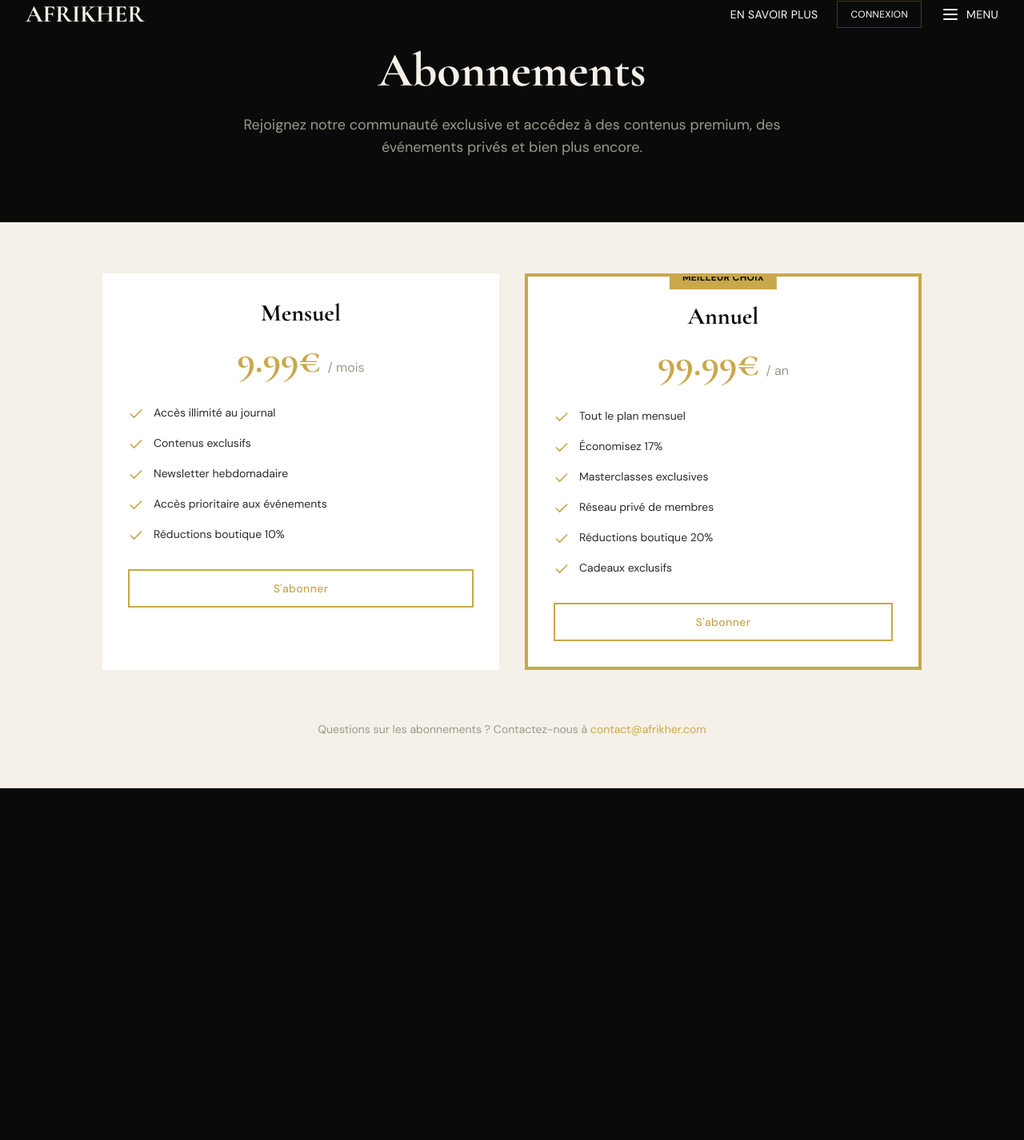
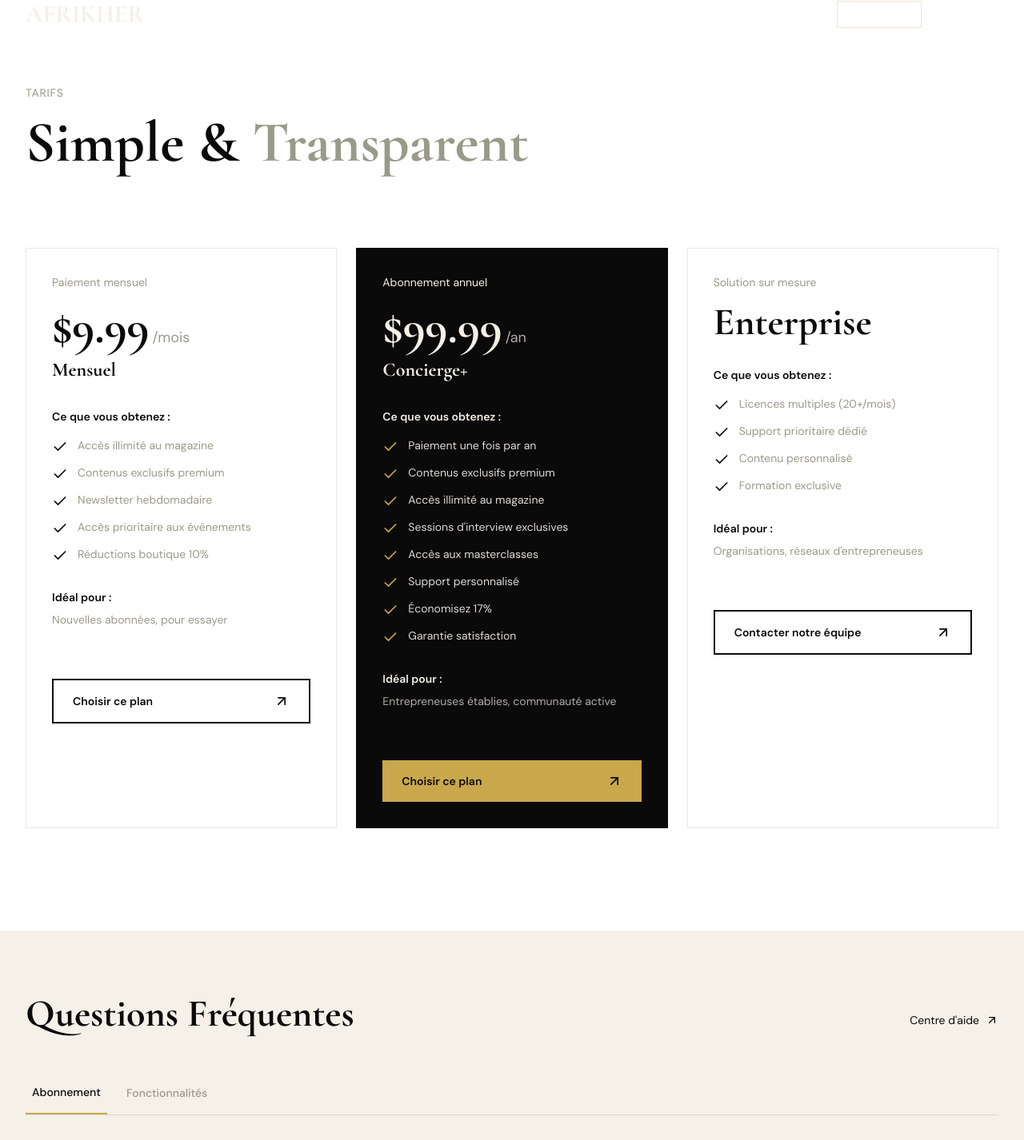
Before and after one commit to ekilalumande7-crypto/afrikher-client, a Next.js app: page /abonnements in a window 1280 px wide. Shown: the part 22-1448 px from the top of the page at 80% size. Before the commit the page ends 1008 px from the top, so only its background shows below. Built offline with nearby package versions, Linux system fonts and the light colour scheme; no server answers.

Commit message:
Redesign AFRIKHER subscription page

```diff
--- a/app/abonnements/page.tsx
+++ b/app/abonnements/page.tsx
@@ -2,39 +2,81 @@
 
 import { useEffect, useState } from 'react';
 import { useRouter } from 'next/navigation';
-import { Check } from 'lucide-react';
-import AfrikherButton from '@/components/ui/afrikher-button';
-import AfrikherCard from '@/components/ui/afrikher-card';
+import { Check, ArrowUpRight, ChevronDown } from 'lucide-react';
 import { createClient } from '@/lib/supabase/client';
 
 const plans = [
   {
     name: 'Mensuel',
     price: 9.99,
-    interval: 'mois',
+    interval: '/mois',
     plan: 'monthly',
+    description: 'Paiement mensuel',
     features: [
-      'Accès illimité au journal',
-      'Contenus exclusifs',
+      'Accès illimité au magazine',
+      'Contenus exclusifs premium',
       'Newsletter hebdomadaire',
       'Accès prioritaire aux événements',
       'Réductions boutique 10%',
     ],
+    goodFor: 'Nouvelles abonnées, pour essayer',
   },
   {
-    name: 'Annuel',
+    name: 'Concierge+',
     price: 99.99,
-    interval: 'an',
+    interval: '/an',
     plan: 'annual',
     featured: true,
+    description: 'Abonnement annuel',
     features: [
-      'Tout le plan mensuel',
+      'Paiement une fois par an',
+      'Contenus exclusifs premium',
+      'Accès illimité au magazine',
+      'Sessions d\'interview exclusives',
+      'Accès aux masterclasses',
+      'Support personnalisé',
       'Économisez 17%',
-      'Masterclasses exclusives',
-      'Réseau privé de membres',
-      'Réductions boutique 20%',
-      'Cadeaux exclusifs',
+      'Garantie satisfaction',
     ],
+    goodFor: 'Entrepreneuses établies, communauté active',
+  },
+  {
+    name: 'Enterprise',
+    price: null,
+    interval: '',
+    plan: 'enterprise',
+    description: 'Solution sur mesure',
+    features: [
+      'Licences multiples (20+/mois)',
+      'Support prioritaire dédié',
+      'Contenu personnalisé',
+      'Formation exclusive',
+    ],
+    goodFor: 'Organisations, réseaux d\'entrepreneuses',
+    isEnterprise: true,
+  },
+];
+
+const faqs = [
+  {
+    category: 'Abonnement',
+    question: 'Puis-je annuler mon abonnement à tout moment ?',
+    answer: 'Oui, vous pouvez annuler votre abonnement à tout moment. Aucun frais caché, aucune surprise. Votre accès restera actif jusqu\'à la fin de votre période de facturation.',
+  },
+  {
+    category: 'Abonnement',
+    question: 'Quels modes de paiement acceptez-vous ?',
+    answer: 'Nous acceptons toutes les cartes de crédit principales (Visa, Mastercard, American Express) ainsi que les paiements via mobile money pour nos abonnées africaines.',
+  },
+  {
+    category: 'Fonctionnalités',
+    question: 'Puis-je accéder aux archives du magazine ?',
+    answer: 'Oui, tous nos abonnés ont accès à l\'intégralité de nos archives depuis le lancement d\'AFRIKHER.',
+  },
+  {
+    category: 'Fonctionnalités',
+    question: 'Y a-t-il des événements exclusifs pour les abonnées ?',
+    answer: 'Absolument ! Nos abonnées ont accès à des événements networking, des masterclasses et des rencontres avec des entrepreneures inspirantes.',
   },
 ];
 
@@ -42,6 +84,8 @@ export default function AbonnementsPage() {
   const [loading, setLoading] = useState<string | null>(null);
   const [user, setUser] = useState<any>(null);
   const [subscription, setSubscription] = useState<any>(null);
+  const [openFaq, setOpenFaq] = useState<number | null>(0);
+  const [activeCategory, setActiveCategory] = useState('Abonnement');
   const router = useRouter();
   const supabase = createClient();
 
@@ -91,23 +135,34 @@ export default function AbonnementsPage() {
     }
   };
 
+  const handleContactEnterprise = () => {
+    router.push('/contact');
+  };
+
+  const categories = Array.from(new Set(faqs.map(faq => faq.category)));
+  const filteredFaqs = faqs.filter(faq => faq.category === activeCategory);
+
   return (
-    <div className="min-h-screen bg-afrikher-cream">
-      <section className="bg-afrikher-dark text-afrikher-cream py-20">
-        <div className="max-w-7xl mx-auto px-4 sm:px-6 lg:px-8 text-center">
-          <h1 className="font-display text-5xl md:text-6xl font-bold mb-6">
-            Abonnements
+    <div className="min-h-screen bg-white">
+      <section className="pt-32 pb-20 px-4 sm:px-6 lg:px-8">
+        <div className="max-w-7xl mx-auto">
+          <div className="mb-4">
+            <p className="font-sans text-sm uppercase tracking-wider text-afrikher-gray">
+              Tarifs
+            </p>
+          </div>
+          <h1 className="font-display text-5xl md:text-7xl font-bold text-afrikher-dark mb-4">
+            Simple &{' '}
+            <span className="text-afrikher-gray" style={{ fontFamily: 'Cormorant Garamond, serif' }}>
+              Transparent
+            </span>
           </h1>
-          <p className="font-sans text-lg text-afrikher-gray max-w-2xl mx-auto">
-            Rejoignez notre communauté exclusive et accédez à des contenus premium,
-            des événements privés et bien plus encore.
-          </p>
         </div>
       </section>
 
-      <section className="max-w-7xl mx-auto px-4 sm:px-6 lg:px-8 py-16">
+      <section className="max-w-7xl mx-auto px-4 sm:px-6 lg:px-8 pb-32">
         {subscription && subscription.status === 'active' && (
-          <div className="mb-12 p-6 bg-green-50 border-2 border-green-200 rounded">
+          <div className="mb-12 p-6 bg-green-50 border-l-4 border-green-500">
             <h3 className="font-display text-xl font-semibold text-green-800 mb-2">
               Abonnement Actif
             </h3>
@@ -119,67 +174,165 @@ export default function AbonnementsPage() {
           </div>
         )}
 
-        <div className="grid grid-cols-1 md:grid-cols-2 gap-8 max-w-5xl mx-auto">
+        <div className="grid grid-cols-1 md:grid-cols-3 gap-6">
           {plans.map((plan) => (
-            <AfrikherCard
+            <div
               key={plan.plan}
-              className={`relative p-8 ${
-                plan.featured ? 'border-4 border-afrikher-gold' : ''
-              }`}
+              className={`relative border ${
+                plan.featured
+                  ? 'bg-afrikher-dark text-afrikher-cream border-afrikher-dark'
+                  : 'bg-white text-afrikher-dark border-gray-200'
+              } transition-all duration-300 hover:shadow-xl`}
             >
-              {plan.featured && (
-                <div className="absolute -top-4 left-1/2 -translate-x-1/2 bg-afrikher-gold px-4 py-1">
-                  <span className="font-sans text-xs uppercase tracking-wide text-afrikher-dark font-bold">
-                    Meilleur choix
+              <div className="p-8">
+                <div className="mb-8">
+                  <h3 className={`font-sans text-sm mb-4 ${plan.featured ? 'text-afrikher-cream' : 'text-afrikher-gray'}`}>
+                    {plan.description}
+                  </h3>
+                  <div className="flex items-baseline mb-2">
+                    {plan.price ? (
+                      <>
+                        <span className="font-display text-6xl font-bold">
+                          ${plan.price}
                         </span>
+                        <span className={`font-sans text-lg ml-1 ${plan.featured ? 'text-afrikher-cream/70' : 'text-afrikher-gray'}`}>
+                          {plan.interval}
+                        </span>
+                      </>
+                    ) : (
+                      <span className="font-display text-5xl font-bold">
+                        {plan.name}
+                      </span>
+                    )}
                   </div>
+                  {!plan.isEnterprise && (
+                    <h2 className={`font-display text-2xl font-bold mt-2 ${plan.featured ? 'text-afrikher-cream' : 'text-afrikher-dark'}`}>
+                      {plan.name}
+                    </h2>
                   )}
-
-              <div className="text-center mb-8">
-                <h3 className="font-display text-3xl font-bold text-afrikher-dark mb-4">
-                  {plan.name}
-                </h3>
-                <div className="flex items-baseline justify-center mb-2">
-                  <span className="font-display text-5xl font-bold text-afrikher-gold">
-                    {plan.price}€
-                  </span>
-                  <span className="font-sans text-afrikher-gray ml-2">/ {plan.interval}</span>
-                </div>
                 </div>
 
-              <ul className="space-y-4 mb-8">
+                <div className="mb-8">
+                  <h4 className={`font-sans text-sm font-semibold mb-4 ${plan.featured ? 'text-afrikher-cream' : 'text-afrikher-dark'}`}>
+                    Ce que vous obtenez :
+                  </h4>
+                  <ul className="space-y-3">
                     {plan.features.map((feature, index) => (
                       <li key={index} className="flex items-start">
-                    <Check className="w-5 h-5 text-afrikher-gold mr-3 flex-shrink-0 mt-0.5" />
-                    <span className="font-sans text-sm text-afrikher-charcoal">{feature}</span>
+                        <Check className={`w-5 h-5 mr-3 flex-shrink-0 mt-0.5 ${plan.featured ? 'text-afrikher-gold' : 'text-afrikher-dark'}`} />
+                        <span className={`font-sans text-sm ${plan.featured ? 'text-afrikher-cream/90' : 'text-afrikher-gray'}`}>
+                          {feature}
+                        </span>
                       </li>
                     ))}
                   </ul>
+                </div>
 
-              <AfrikherButton
-                variant={plan.featured ? 'gold' : 'outline'}
-                size="lg"
-                className="w-full"
-                onClick={() => handleSubscribe(plan.plan)}
-                disabled={loading !== null || (subscription?.status === 'active')}
+                {plan.goodFor && (
+                  <div className="mb-8">
+                    <h4 className={`font-sans text-sm font-semibold mb-2 ${plan.featured ? 'text-afrikher-cream' : 'text-afrikher-dark'}`}>
+                      Idéal pour :
+                    </h4>
+                    <p className={`font-sans text-sm ${plan.featured ? 'text-afrikher-cream/70' : 'text-afrikher-gray'}`}>
+                      {plan.goodFor}
+                    </p>
+                  </div>
+                )}
+              </div>
+
+              <div className="p-8 pt-0">
+                <button
+                  onClick={() => plan.isEnterprise ? handleContactEnterprise() : handleSubscribe(plan.plan)}
+                  disabled={loading !== null || (subscription?.status === 'active' && !plan.isEnterprise)}
+                  className={`w-full py-4 px-6 font-sans font-semibold text-sm flex items-center justify-between group transition-all duration-300 ${
+                    plan.featured
+                      ? 'bg-afrikher-gold text-afrikher-dark hover:bg-opacity-90'
+                      : 'border-2 border-afrikher-dark text-afrikher-dark hover:bg-afrikher-dark hover:text-afrikher-cream'
+                  } disabled:opacity-50 disabled:cursor-not-allowed`}
                 >
+                  <span>
                     {loading === plan.plan
                       ? 'Redirection...'
-                  : subscription?.status === 'active'
+                      : subscription?.status === 'active' && !plan.isEnterprise
                       ? 'Abonnement actif'
-                  : 'S\'abonner'}
-              </AfrikherButton>
-            </AfrikherCard>
+                      : plan.isEnterprise
+                      ? 'Contacter notre équipe'
+                      : 'Choisir ce plan'}
+                  </span>
+                  <ArrowUpRight className="w-5 h-5 group-hover:translate-x-1 group-hover:-translate-y-1 transition-transform duration-300" />
+                </button>
+              </div>
+            </div>
+          ))}
+        </div>
+      </section>
+
+      <section className="bg-afrikher-cream py-20 px-4 sm:px-6 lg:px-8">
+        <div className="max-w-7xl mx-auto">
+          <div className="flex flex-col md:flex-row md:items-center md:justify-between mb-12">
+            <div>
+              <h2 className="font-display text-4xl md:text-5xl font-bold text-afrikher-dark mb-4">
+                Questions Fréquentes
+              </h2>
+            </div>
+            <a
+              href="/contact"
+              className="inline-flex items-center gap-2 font-sans text-sm text-afrikher-dark hover:text-afrikher-gold transition-colors duration-300 group"
+            >
+              Centre d'aide
+              <ArrowUpRight className="w-4 h-4 group-hover:translate-x-1 group-hover:-translate-y-1 transition-transform duration-300" />
+            </a>
+          </div>
+
+          <div className="mb-8 flex gap-4 border-b border-afrikher-dark/10">
+            {categories.map((category) => (
+              <button
+                key={category}
+                onClick={() => setActiveCategory(category)}
+                className={`pb-4 px-2 font-sans text-sm font-medium transition-all duration-300 ${
+                  activeCategory === category
+                    ? 'text-afrikher-dark border-b-2 border-afrikher-gold'
+                    : 'text-afrikher-gray hover:text-afrikher-dark'
+                }`}
+              >
+                {category}
+              </button>
             ))}
           </div>
 
-        <div className="mt-16 text-center">
-          <p className="font-sans text-sm text-afrikher-gray">
-            Questions sur les abonnements ? Contactez-nous à{' '}
-            <a href="mailto:contact@afrikher.com" className="text-afrikher-gold hover:underline">
-              contact@afrikher.com
-            </a>
+          <div className="space-y-4">
+            {filteredFaqs.map((faq, index) => (
+              <div
+                key={index}
+                className="bg-white border border-afrikher-dark/10 overflow-hidden"
+              >
+                <button
+                  onClick={() => setOpenFaq(openFaq === index ? null : index)}
+                  className="w-full px-8 py-6 flex items-center justify-between text-left hover:bg-afrikher-cream/30 transition-colors duration-300"
+                >
+                  <span className="font-sans font-semibold text-afrikher-dark pr-8">
+                    {faq.question}
+                  </span>
+                  <ChevronDown
+                    className={`w-5 h-5 text-afrikher-dark flex-shrink-0 transition-transform duration-300 ${
+                      openFaq === index ? 'transform rotate-180' : ''
+                    }`}
+                  />
+                </button>
+                <div
+                  className={`overflow-hidden transition-all duration-300 ${
+                    openFaq === index ? 'max-h-96' : 'max-h-0'
+                  }`}
+                >
+                  <div className="px-8 pb-6">
+                    <p className="font-sans text-afrikher-gray leading-relaxed">
+                      {faq.answer}
                     </p>
+                  </div>
+                </div>
+              </div>
+            ))}
+          </div>
         </div>
       </section>
     </div>
```
Lines whose indentation alone changed are shown as unchanged.
